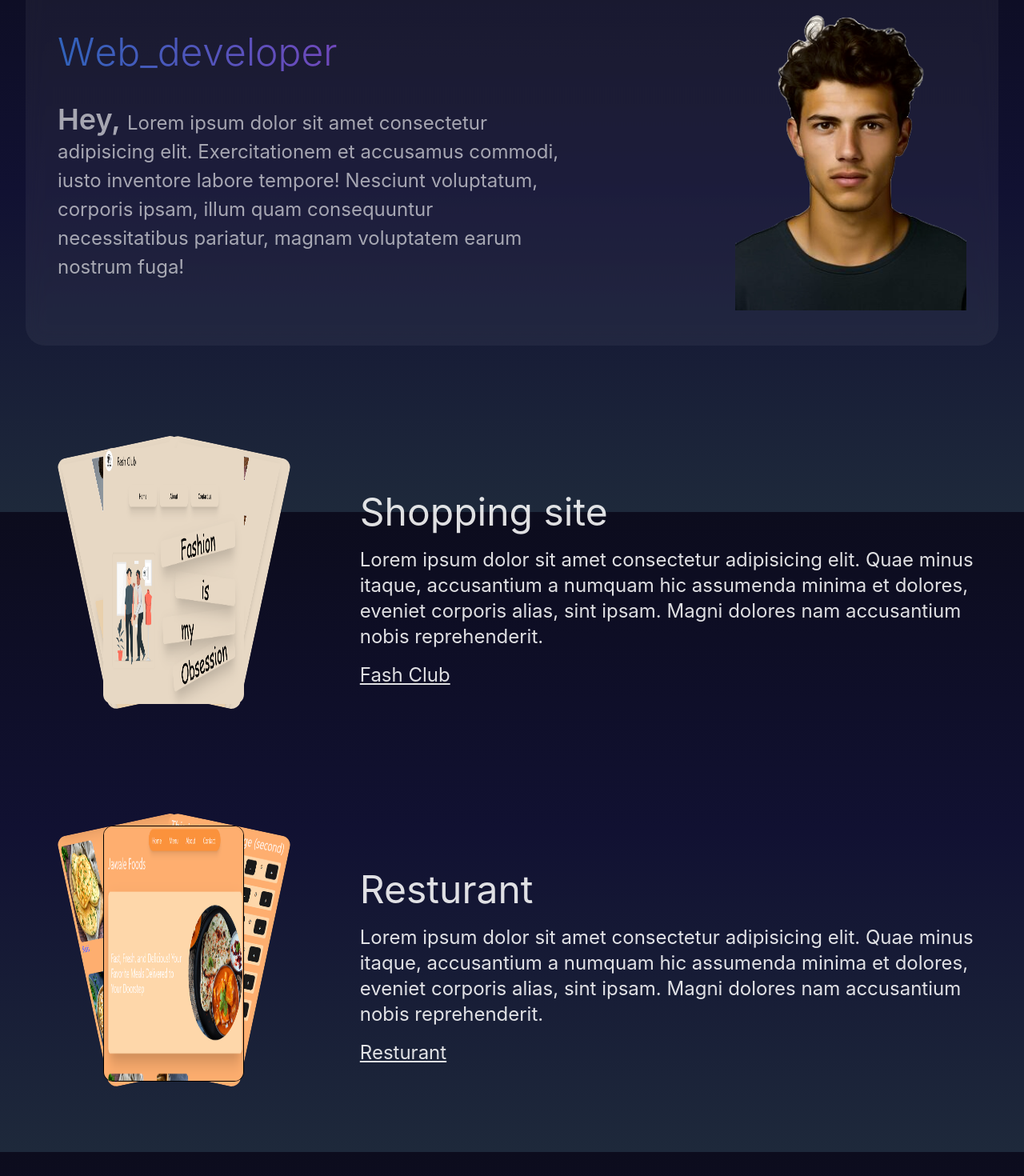
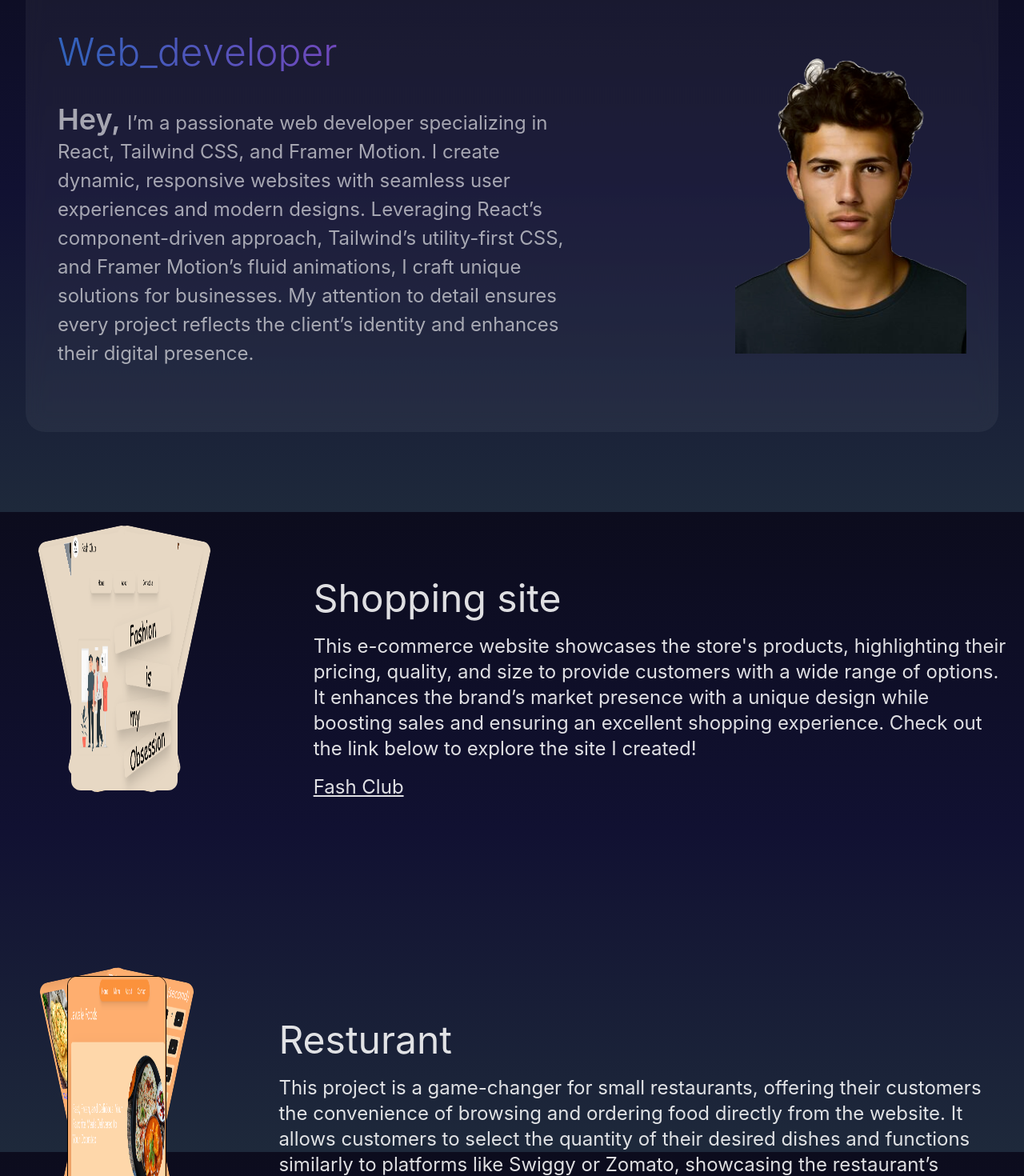
Before and after one commit to Nandkishor1771503/NK.dev, a React (Vite) app: page / in a window 1280 px wide. Shown: the part 960-2430 px from the top of the page at 80% size. Built offline with nearby package versions, Linux system fonts and the light colour scheme.

Commit message:
animations,text,delay changes

```diff
--- a/src/Components/About_me.jsx
+++ b/src/Components/About_me.jsx
@@ -12,7 +12,7 @@ function About_me() {
     hidden: { opacity: 0 },
     show: {
       opacity: 0.7,
-      transition: { staggerChildren: 0.1 },
+      transition: { staggerChildren: 0.1, delay: 0.5 },
     },
   };
 
@@ -24,15 +24,18 @@ function About_me() {
   return (
     <>
       <h1 className="mb-4 ml-4 text-gray-400 md:mt-16 mt-3 ">About me</h1>
-      <motion.div className="lg:flex  bg-white/5 w-[95%] mx-auto my-14 backdrop-blur-md backdrop-opacity-60 p-10 rounded-3xl shadow-xl- z-50 "
-      initial={{y:50,opacity:.1}}
-      whileInView={{y:0,opacity:1}}
-      transition={{duration:2}}
+      <motion.div
+        className="lg:flex  bg-white/5 w-[95%] mx-auto my-14 backdrop-blur-md backdrop-opacity-60 p-10 rounded-3xl shadow-xl- z-50 "
+        initial={{ y: 50, opacity: 0.1 }}
+        whileInView={{ y: 0, opacity: 1 }}
+        transition={{ duration: 2 }}
         viewport={{ once: true }}
-
-
       >
-        <img src={NK} alt="Dp" className="w-[75%] lg:w-[90%] h-80 lg:h-96 m-auto order-2 " />
+        <img
+          src={NK}
+          alt="Dp"
+          className="w-[75%] lg:w-[90%] h-80 lg:h-96 m-auto order-2 "
+        />
         <div>
           <motion.div
             className="flex  md:text-5xl text-4xl my-10 font-light  bg-gradient-to-r from-blue-500 via-purple-500 to-pink-500 bg-clip-text text-transparent "
@@ -49,12 +52,17 @@ function About_me() {
               );
             })}
           </motion.div>
-        <motion.p className="text-lg lg:text-2xl lg:leading-9 lg:w-[75%] md:my-10 md:text-2xl" initial={{opacity:0}} whileInView={{opacity:.7}} viewport={{ once: true }} transition={{duration:4.5}}>
-          <span className="text-3xl font-semibold md:text-4xl md:mb-24">Hey, </span>
-          Lorem ipsum dolor sit amet consectetur adipisicing elit.
-          Exercitationem et accusamus commodi, iusto inventore labore tempore!
-          Nesciunt voluptatum, corporis ipsam, illum quam consequuntur
-          necessitatibus pariatur, magnam voluptatem earum nostrum fuga!
+          <motion.p
+            className="text-lg lg:text-2xl lg:leading-9 lg:w-[75%] md:my-10 md:text-2xl"
+            initial={{ opacity: 0 }}
+            whileInView={{ opacity: 0.7 }}
+            viewport={{ once: true }}
+            transition={{ duration: 4.5 }}
+          >
+            <span className="text-3xl font-semibold md:text-4xl md:mb-24">
+              Hey,{" "}
+            </span>
+            I’m a passionate web developer specializing in React, Tailwind CSS, and Framer Motion. I create dynamic, responsive websites with seamless user experiences and modern designs. Leveraging React’s component-driven approach, Tailwind’s utility-first CSS, and Framer Motion’s fluid animations, I craft unique solutions for businesses. My attention to detail ensures every project reflects the client’s identity and enhances their digital presence.
           </motion.p>
         </div>
       </motion.div>
--- a/src/Components/Hero_sec.jsx
+++ b/src/Components/Hero_sec.jsx
@@ -11,7 +11,7 @@ function Hero_sec() {
     hidden: { opacity: 0 },
     show: {
       opacity: 0.7,
-      transition: { staggerChildren: 0.2, duration: 0.357 },
+      transition: { staggerChildren: 0.2, duration: 0.357,delay:0.5 },
     },
   };
 
--- a/src/Components/Projects.jsx
+++ b/src/Components/Projects.jsx
@@ -3,26 +3,29 @@ import { motion } from "motion/react";
 import fash1 from "../images/fash1.png";
 import fash2 from "../images/fash2.png";
 import fash3 from "../images/fash3.png";
-import res1 from "../images/res1.png"
-import res2 from "../images/res2.png"
-import res3 from "../images/res3.png"
-
+import res1 from "../images/res1.png";
+import res2 from "../images/res2.png";
+import res3 from "../images/res3.png";
 
 function Projects() {
-
   const imgLeft = {
-    animate : { rotate: -12 ,transition:{ duration: 0.5, damping: 100, stiffness: 200 ,delay:.2} }
-  }
+    animate: {
+      rotate: -12,
+      transition: { duration: 0.5, damping: 100, stiffness: 200, delay: 0.5 },
+    },
+  };
   const imgRight = {
-    animate : { rotate: 12 ,transition:{ duration: 0.5, damping: 100, stiffness: 200 ,delay:.2} }
-  }
-
+    animate: {
+      rotate: 12,
+      transition: { duration: 0.5, damping: 100, stiffness: 200, delay: 0.5 },
+    },
+  };
 
   return (
     <>
-      <div className="flex flex-col items-center justify-center lg:gap-8">
-        <div className="mb-20 lg:flex md:my-[15%]  lg:my-[5%]">
-          <div className="flex items-center justify-center lg:w-[100%] mb-10 gap-7 md:gap-0  mx-auto p-2">
+      <div className="flex flex-col items-center  justify-center lg:gap-8">
+        <div className="mb-20 lg:flex md:my-[15%] lg:mb-36 lg:my-[5%]">
+          <div className="flex items-center justify-center lg:w-[100%] lg:mr-16 mb-10 gap-7 md:gap-0 lg:gap-5 mx-auto p-2">
             {" "}
             {/*Square card   lg:flex img */}
             <motion.img
@@ -30,15 +33,14 @@ function Projects() {
               variants={imgLeft}
               whileInView="animate"
               viewport={{ once: true }}
-
               src={fash2}
               alt="middle"
-              className="w-[45%] md:w-[37%] h-80 relative -top-2 left-40 rounded-xl"
+              className="w-[45%] md:w-[40%] h-80 relative -top-2 left-40 rounded-xl"
             />
             <motion.img
               src={fash1}
               alt="right"
-              className="w-[50%] md:w-[42%] h-80  z-50 rounded-xl"
+              className="w-[50%] md:w-[45%] h-80  z-50 rounded-xl"
             />
             <motion.img
               style={{ transformOrigin: "bottom" }}
@@ -47,24 +49,34 @@ function Projects() {
               viewport={{ once: true }}
               src={fash3}
               alt="left"
-              className="w-[45%] md:w-[37%] h-80 relative -top-2 right-40 rounded-xl"
+              className="w-[45%] md:w-[40%] h-80 relative -top-2 right-40 rounded-xl"
             />
           </div>
 
           <div>
-            <h2 className="text-3xl md:text-5xl mx-4 my-4 md:mt-16 md:mb-5">Shopping site</h2>
+            <h2 className="text-3xl md:text-5xl mx-4 my-4 md:mt-16 md:mb-5">
+              Shopping site
+            </h2>
             <p className="text-xl md:text-2xl mx-4 my-4">
-              Lorem ipsum dolor sit amet consectetur adipisicing elit. Quae
-              minus itaque, accusantium a numquam hic assumenda minima et
-              dolores, eveniet corporis alias, sint ipsam. Magni dolores nam
-              accusantium nobis reprehenderit.
+              This e-commerce website showcases the store's products,
+              highlighting their pricing, quality, and size to provide customers
+              with a wide range of options. It enhances the brand’s market
+              presence with a unique design while boosting sales and ensuring an
+              excellent shopping experience. Check out the link below to explore
+              the site I created!
             </p>
-            <a href="" className="text-xl md:text-2xl mx-4 my-4 underline">Fash Club</a>
+            <a
+              href="https://fashclub2.netlify.app/"
+              className="text-xl md:text-2xl mx-4 my-4 underline"
+              target="__blank__"
+            >
+              Fash Club
+            </a>
           </div>
         </div>
 
         <div className="mb-20 lg:flex">
-          <div className="flex items-center justify-center  mb-10 lg:w-[100%] gap-7 md:gap-0 p-2">
+          <div className="flex items-center justify-center mr-10 mb-10 lg:w-[100%] gap-7 md:gap-0 lg:gap-5 p-2">
             {" "}
             {/*Square card   lg:flex img */}
             <motion.img
@@ -74,12 +86,12 @@ function Projects() {
               viewport={{ once: true }}
               src={res1}
               alt="middle"
-              className="w-[45%] md:w-[37%] h-80 relative -top-2 left-40 rounded-xl"
+              className="w-[45%] md:w-[40%] h-80 relative -top-2 left-40 rounded-xl"
             />
             <motion.img
               src={res2}
               alt="right"
-              className="w-[50%] md:w-[42%] h-80  z-50 rounded-xl border-black border"
+              className="w-[50%] md:w-[45%] h-80  z-50 rounded-xl border-black border"
             />
             <motion.img
               style={{ transformOrigin: "bottom" }}
@@ -88,23 +100,33 @@ function Projects() {
               viewport={{ once: true }}
               src={res3}
               alt="left"
-              className="w-[45%] md:w-[37%] h-80 relative -top-2 right-40 rounded-xl"
+              className="w-[45%] md:w-[40%] h-80 relative -top-2 right-40 rounded-xl"
             />
           </div>
 
           <div>
-            <h2 className="text-3xl md:text-5xl mx-4 my-4 md:mt-16 md:mb-5">Resturant</h2>
+            <h2 className="text-3xl md:text-5xl mx-4 my-4 md:mt-16 md:mb-5">
+              Resturant
+            </h2>
             <p className="text-xl md:text-2xl mx-4 my-4">
-              Lorem ipsum dolor sit amet consectetur adipisicing elit. Quae
-              minus itaque, accusantium a numquam hic assumenda minima et
-              dolores, eveniet corporis alias, sint ipsam. Magni dolores nam
-              accusantium nobis reprehenderit.
+              This project is a game-changer for small restaurants, offering
+              their customers the convenience of browsing and ordering food
+              directly from the website. It allows customers to select the
+              quantity of their desired dishes and functions similarly to
+              platforms like Swiggy or Zomato, showcasing the restaurant’s
+              available menu items. Check out the link below to explore
+              the site I created!
             </p>
-            <a href="" className="text-xl md:text-2xl mx-4 my-4 underline">Resturant</a>
+            <a
+              href="https://jawlefoods.netlify.app/"
+              className="text-xl md:text-2xl mx-4 my-4 underline"
+              target="__blank__"
+            >
+              Resturant
+            </a>
           </div>
         </div>
       </div>
-
     </>
   );
 }
--- a/src/Components/Technologies.jsx
+++ b/src/Components/Technologies.jsx
@@ -4,7 +4,7 @@ import { motion } from "motion/react";
 function Technologies() {
   const parentVariant = {
     hidden: { opacity: 0 },
-    show: { opacity: 1, transition: { staggerChildren: 0.2, duration: 0.5 } },
+    show: { opacity: 1, transition: { staggerChildren: 0.2, duration: 0.5 ,delay:0.5 } },
   };
 
   const childrenVariant = {
```
Lines whose indentation alone changed are shown as unchanged.
